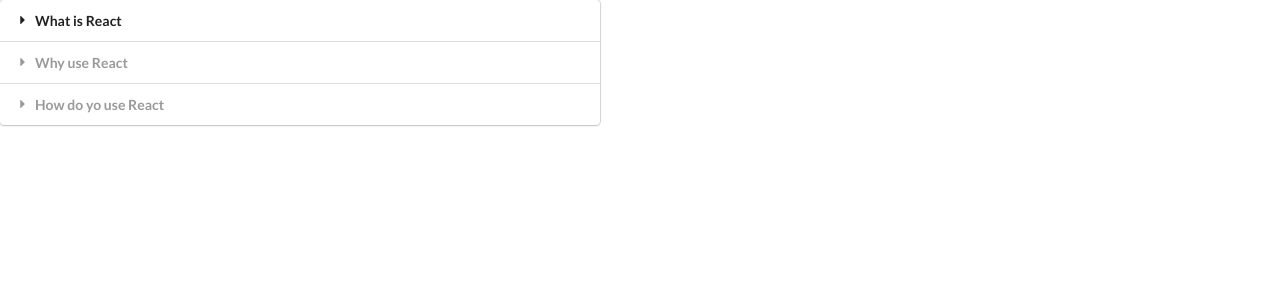
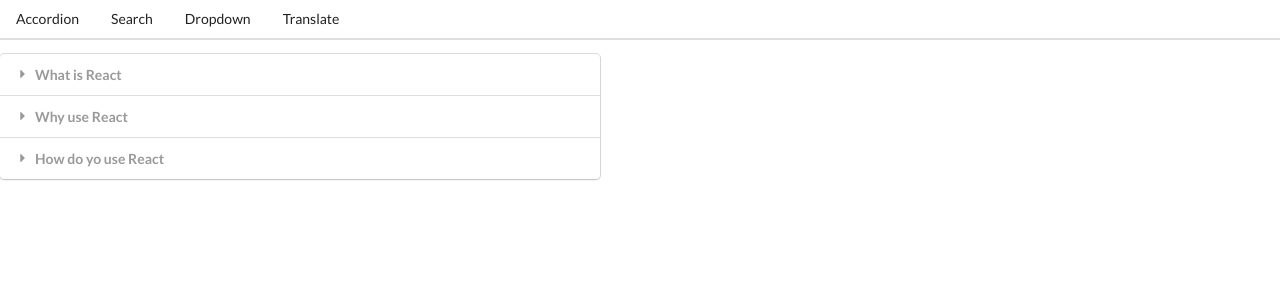
Before and after one commit to woodylucas/widgets, a React (Create React App) app: page / in a window 1280 px wide. Shown: the top 300 px of the page. Built offline with nearby package versions, Linux system fonts and the light colour scheme.

Commit message:
created a header component to implement navigation

```diff
--- a/src/App.js
+++ b/src/App.js
@@ -4,6 +4,7 @@
 import Search from "./components/Search";
 import Translate from "./components/Translate";
 import Route from "./components/Route";
+import Header from "./components/Header";
 
 const items = [
   {
@@ -35,34 +36,11 @@
   },
 ];
 
-const showAccordion = () => {
-  if (window.location.pathname === "/") {
-    return <Accordion items={items} />;
-  }
-};
-
-const showList = () => {
-  if (window.location.pathname === "/list") {
-    return <Search />;
-  }
-};
-
-const showDropdown = () => {
-  if (window.location.pathname === "/dropdown") {
-    return <Dropdown />;
-  }
-};
-
-const showTranslate = () => {
-  if (window.location.pathname === "/translate") {
-    return <Translate />;
-  }
-};
-
 function App() {
   const [selected, setSelected] = useState(options[0]);
   return (
     <div>
+      <Header />
       <Route path="/">
         <Accordion items={items} />
       </Route>
--- /dev/null
+++ b/src/components/Header.js
@@ -0,0 +1,22 @@
+import React from "react";
+
+const Header = () => {
+  return (
+    <div className="ui secondary pointing menu">
+      <a href="/" className="item">
+        Accordion
+      </a>
+      <a href="/list" className="item">
+        Search
+      </a>
+      <a href="/dropdown" className="item">
+        Dropdown
+      </a>
+      <a href="/translate" className="item">
+        Translate
+      </a>
+    </div>
+  );
+};
+
+export default Header;
```
